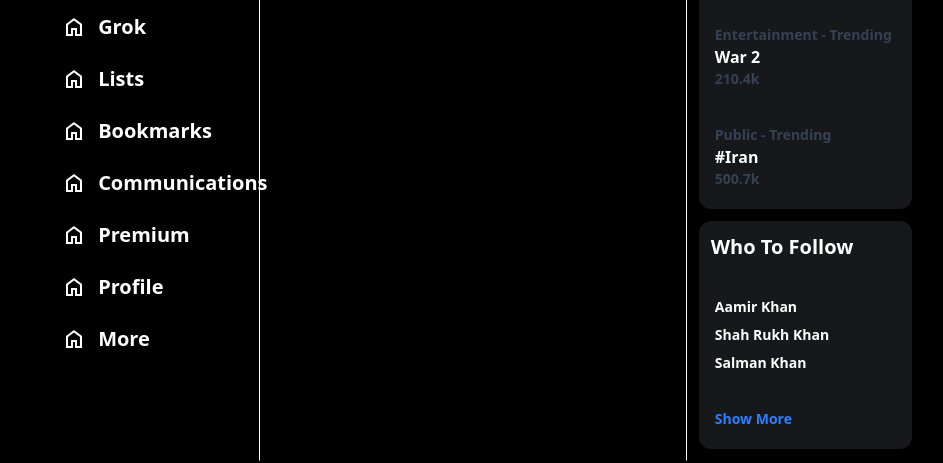
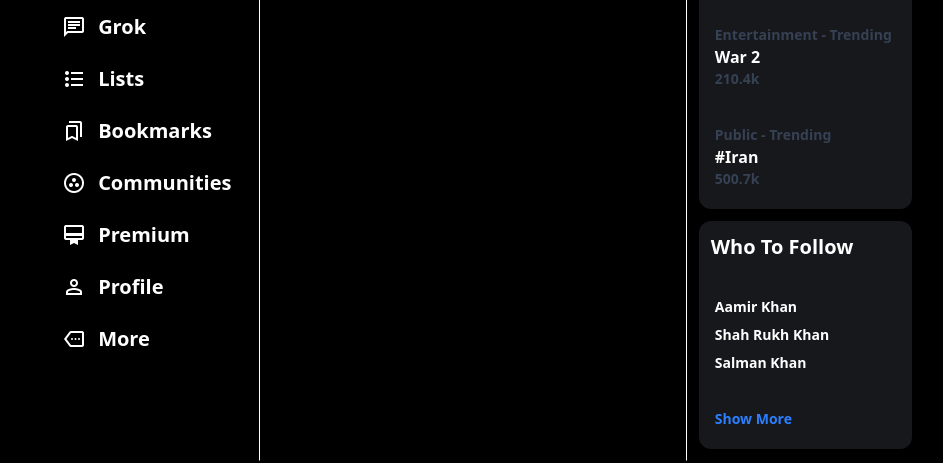
Before and after one commit to s-afrid/Twitter-Clone, a website built with Vite: page index.html in a window 1280 px wide. Shown: the part 231-694 px from the top of the page, without its empty margins (167-1110 px from the left). Built offline with nearby package versions, Linux system fonts and the light colour scheme.

Commit message:
installed vite

```diff
--- a/index.html
+++ b/index.html
@@ -35,19 +35,19 @@
                 Explore</li>
             <li class="flex justify-start items-center gap-3 w-fit px-4 py-2 hover:bg-gray-900 hover:rounded-4xl hover:cursor-pointer"><span class="text-3xl material-symbols-outlined"> notifications </span>
                 Notifications</li>
-            <li class="flex justify-start items-center gap-3 w-fit px-4 py-2 hover:bg-gray-900 hover:rounded-4xl hover:cursor-pointer"><span class="text-3xl material-symbols-outlined"> home </span>
+            <li class="flex justify-start items-center gap-3 w-fit px-4 py-2 hover:bg-gray-900 hover:rounded-4xl hover:cursor-pointer"><span class="text-3xl material-symbols-outlined"> chat </span>
                 Grok</li>
-            <li class="flex justify-start items-center gap-3 w-fit px-4 py-2 hover:bg-gray-900 hover:rounded-4xl hover:cursor-pointer"><span class="text-3xl material-symbols-outlined"> home </span>
+            <li class="flex justify-start items-center gap-3 w-fit px-4 py-2 hover:bg-gray-900 hover:rounded-4xl hover:cursor-pointer"><span class="text-3xl material-symbols-outlined"> format_list_bulleted </span>
                 Lists</li>
-            <li class="flex justify-start items-center gap-3 w-fit px-4 py-2 hover:bg-gray-900 hover:rounded-4xl hover:cursor-pointer"><span class="text-3xl material-symbols-outlined"> home </span>
+            <li class="flex justify-start items-center gap-3 w-fit px-4 py-2 hover:bg-gray-900 hover:rounded-4xl hover:cursor-pointer"><span class="text-3xl material-symbols-outlined"> bookmarks </span>
                 Bookmarks</li>
-            <li class="flex justify-start items-center gap-3 w-fit px-4 py-2 hover:bg-gray-900 hover:rounded-4xl hover:cursor-pointer"><span class="text-3xl material-symbols-outlined"> home </span>
-                Communications</li>
-            <li class="flex justify-start items-center gap-3 w-fit px-4 py-2 hover:bg-gray-900 hover:rounded-4xl hover:cursor-pointer"><span class="text-3xl material-symbols-outlined"> home </span>
+            <li class="flex justify-start items-center gap-3 w-fit px-4 py-2 hover:bg-gray-900 hover:rounded-4xl hover:cursor-pointer"><span class="text-3xl material-symbols-outlined"> communities </span>
+                Communities</li>
+            <li class="flex justify-start items-center gap-3 w-fit px-4 py-2 hover:bg-gray-900 hover:rounded-4xl hover:cursor-pointer"><span class="text-3xl material-symbols-outlined"> card_membership </span>
                 Premium</li>
-            <li class="flex justify-start items-center gap-3 w-fit px-4 py-2 hover:bg-gray-900 hover:rounded-4xl hover:cursor-pointer"><span class="text-3xl material-symbols-outlined"> home </span>
+            <li class="flex justify-start items-center gap-3 w-fit px-4 py-2 hover:bg-gray-900 hover:rounded-4xl hover:cursor-pointer"><span class="text-3xl material-symbols-outlined"> person </span>
                 Profile</li>
-            <li class="flex justify-start items-center gap-3 w-fit px-4 py-2 hover:bg-gray-900 hover:rounded-4xl hover:cursor-pointer"><span class="text-3xl material-symbols-outlined"> home </span>
+            <li class="flex justify-start items-center gap-3 w-fit px-4 py-2 hover:bg-gray-900 hover:rounded-4xl hover:cursor-pointer"><span class="text-3xl material-symbols-outlined"> more </span>
                 More</li>
           </ul>
         </div>
--- a/package.json
+++ b/package.json
@@ -5,7 +5,8 @@
   "main": "index.js",
   "scripts": {
     "test": "echo \"Error: no test specified\" && exit 1",
-    "build": "npx @tailwindcss/cli -i ./css/input.css -o ./css/output.css --watch"
+    "build": "npx @tailwindcss/cli -i ./css/input.css -o ./css/output.css --watch",
+    "dev": "vite"
   },
   "repository": {
     "type": "git",
@@ -20,6 +21,7 @@
   "homepage": "https://github.com/s-afrid/Twitter-Clone#readme",
   "dependencies": {
     "@tailwindcss/cli": "^4.1.13",
-    "tailwindcss": "^4.1.13"
+    "tailwindcss": "^4.1.13",
+    "vite": "^7.1.6"
   }
 }
```
Also changed, not shown: 1 other file.
